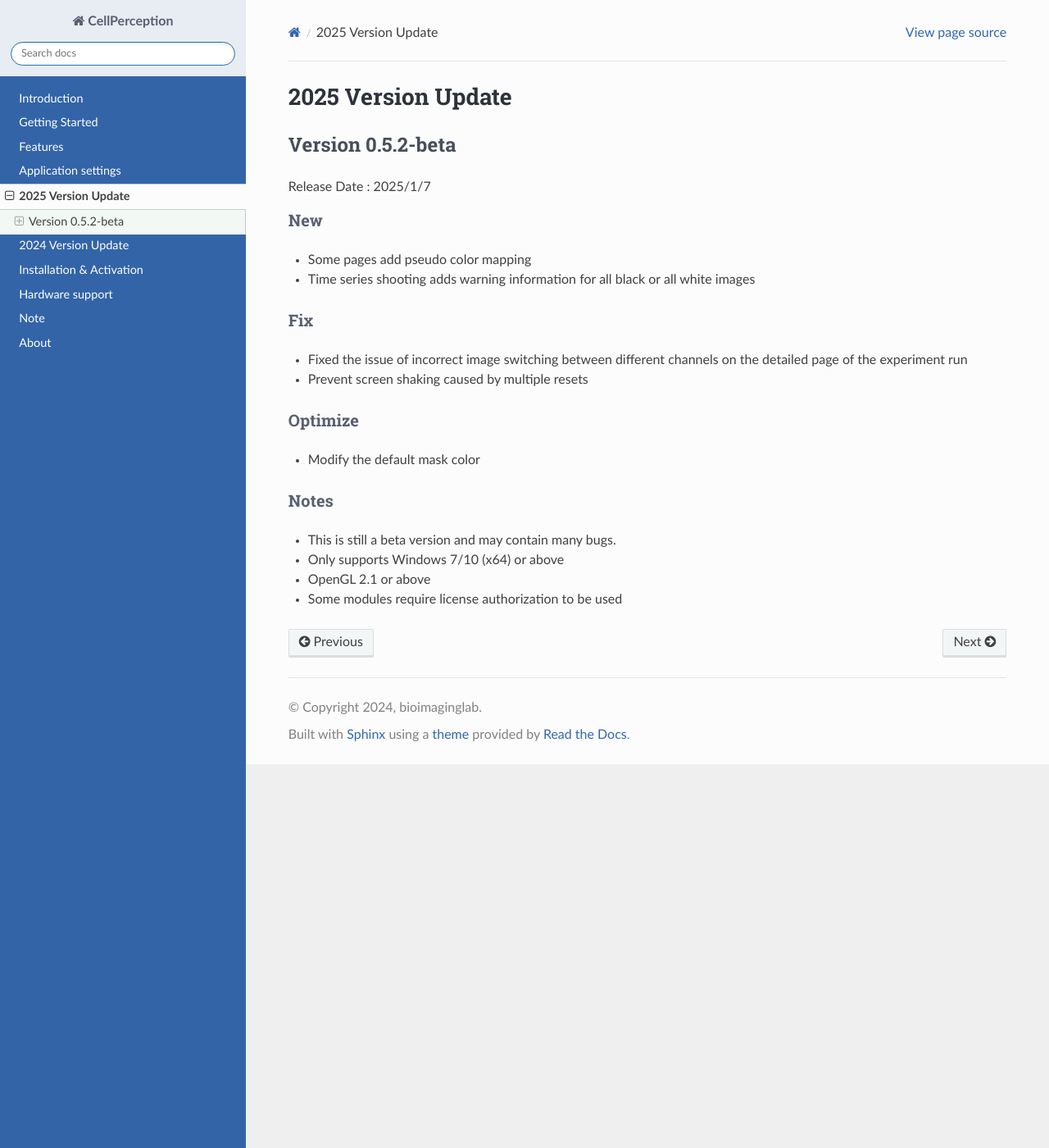
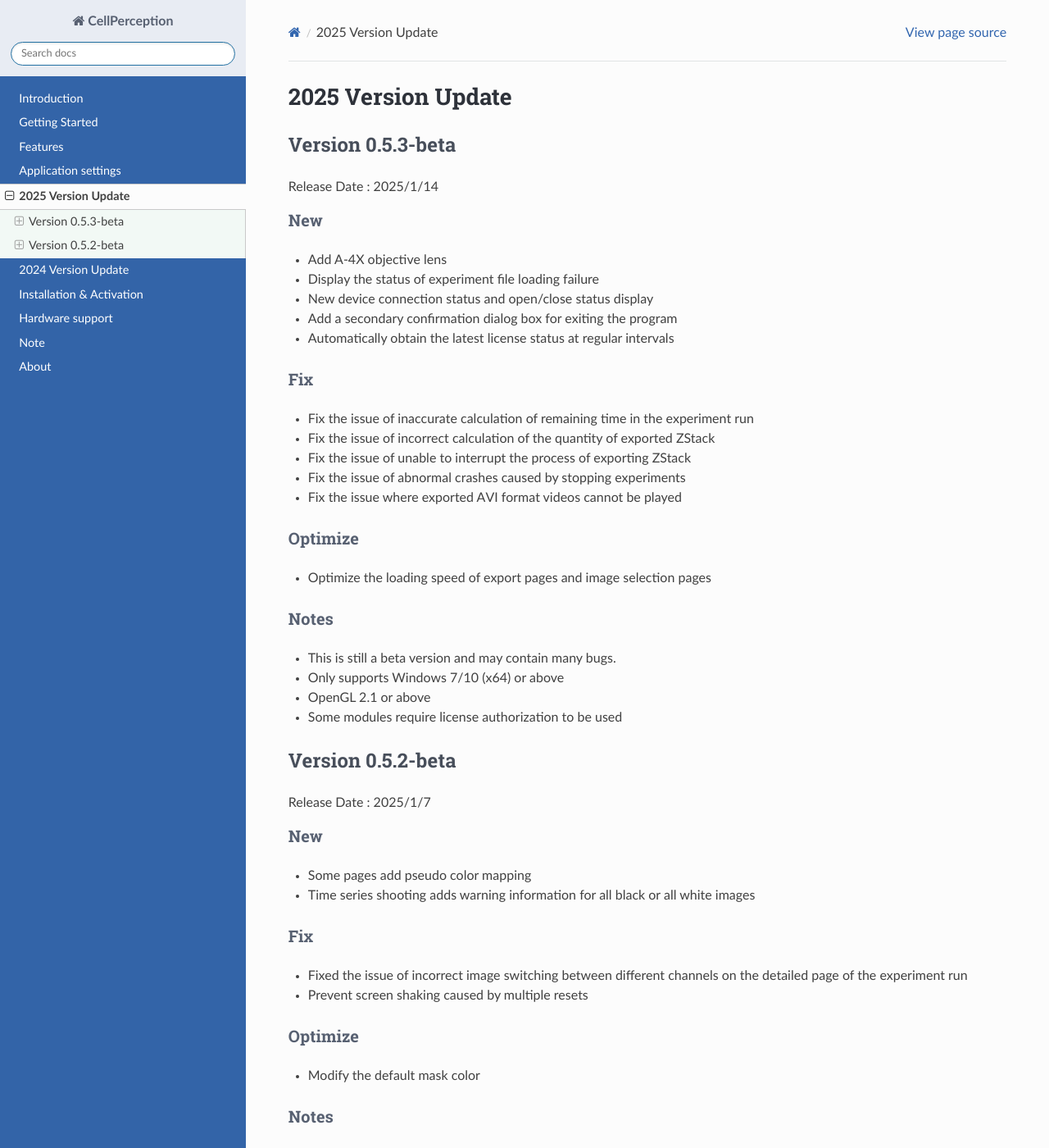
Before and after one commit to yangtong93/living-cell-docs, a Sphinx documentation site: the page built from source/user_guide/upgrade2025.md, in a window 1280 px wide and 1400 px high. Shown: the whole window at 82% size. Built offline with Sphinx 7.4.7 and the Read the Docs theme 3.1.0, drawn with Linux system fonts in a browser that asks for light colours; pages that are not in the unit, such as notebooks, are missing from menus.

Commit message:
feature: 0.5.3-beta

```diff
--- a/source/user_guide/upgrade2025.md
+++ b/source/user_guide/upgrade2025.md
@@ -1,4 +1,35 @@
 # 2025 Version Update
+
+## Version 0.5.3-beta
+
+Release Date : 2025/1/14
+
+### New
+* Add A-4X objective lens
+* Display the status of experiment file loading failure
+* New device connection status and open/close status display
+* Add a secondary confirmation dialog box for exiting the program
+* Automatically obtain the latest license status at regular intervals
+
+### Fix
+* Fix the issue of inaccurate calculation of remaining time in the experiment run
+* Fix the issue of incorrect calculation of the quantity of exported ZStack
+* Fix the issue of unable to interrupt the process of exporting ZStack
+* Fix the issue of abnormal crashes caused by stopping experiments
+* Fix the issue where exported AVI format videos cannot be played
+
+
+### Optimize
+* Optimize the loading speed of export pages and image selection pages
+
+
+### Notes
+* This is still a beta version and may contain many bugs.
+* Only supports Windows 7/10 (x64) or above
+* OpenGL 2.1 or above
+* Some modules require license authorization to be used
+
+
 
 ## Version 0.5.2-beta
 
```
Also changed, not shown: 2 other files.
